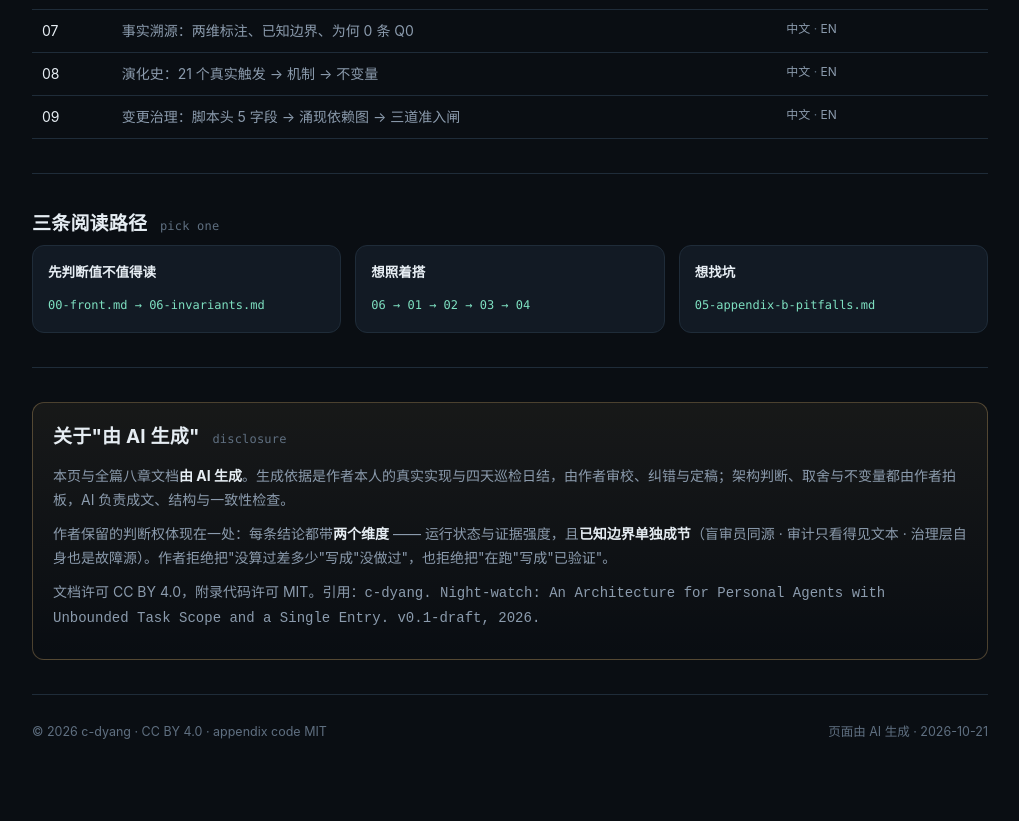
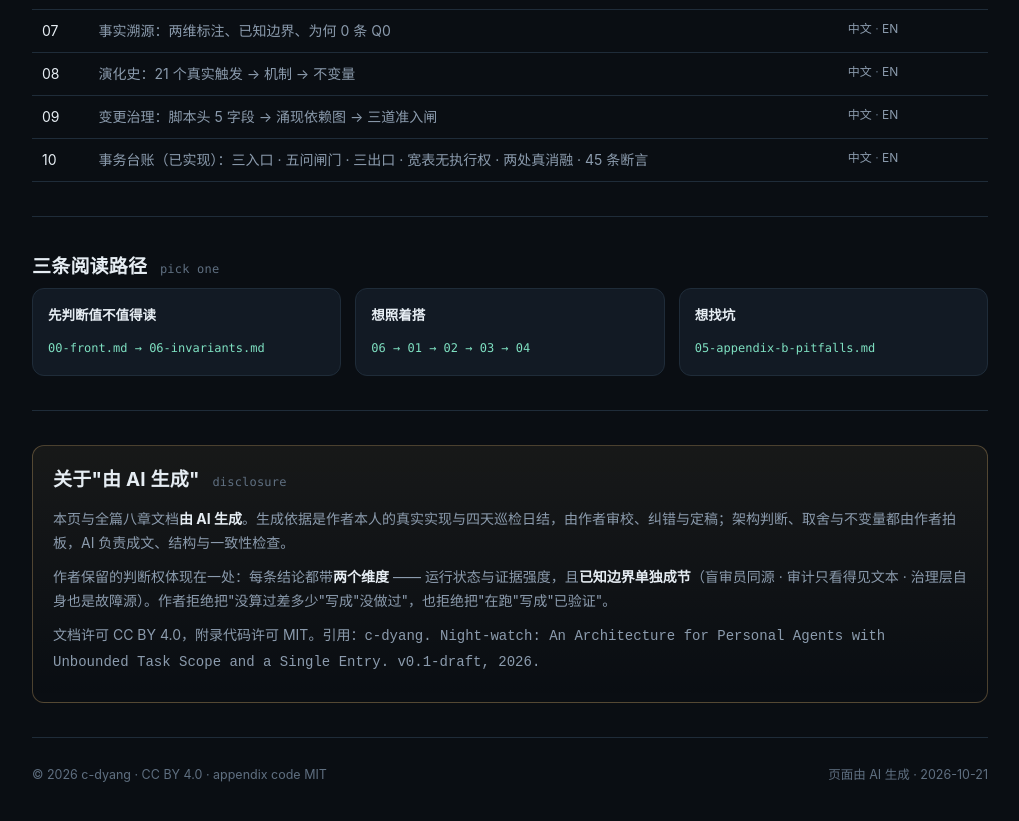
Before and after one commit to c-dyang/night-watch, a plain HTML site: page index.html in a window 1280 px wide. Shown: the part 1700-2521 px from the top of the page, without its empty margins (130-1149 px from the left). Drawn offline with Linux system fonts and the light colour scheme.

Commit message:
docs: add ch.10 'The Ledger (implemented)' (zh/en) + fig6
- 新增 zh/10-ledger.md、en/10-ledger.md：全书首个已实现模块的说明
  · 三入口与硬上限、五问闸门、三个出口、九条内部不变量（I1-I9）
  · I9『宽表无执行权』及其前提（候选 INV-X8）
  · 两处真消融（指纹不含时间桶 20例→7组；自哈希 pop vs 归零）
  · 上线当天四个真实坑、五条已知限制（含 done 分支未验证）
- figures/fig6-ledger-loop.mmd：事件 → 判定 → 提醒/执行 的回环图源
- README：目录新增第 10 卷；状态行注明 6 条 Q2→Q1 提议与 INV-X8 尚未并入总表
- index.html：章节导航新增 10 行

```diff
--- a/index.html
+++ b/index.html
@@ -339,6 +339,12 @@
         <td class="q" lang="en">Change governance: 5-field script headers → emergent graph → three-gate admission</td>
         <td class="pair"><a href="https://github.com/c-dyang/night-watch/blob/main/zh/09-change-gate.md">中文</a> · <a href="https://github.com/c-dyang/night-watch/blob/main/en/09-change-gate.md">EN</a></td>
       </tr>
+      <tr>
+        <td>10</td>
+        <td class="q" lang="zh">事务台账（已实现）：三入口 · 五问闸门 · 三出口 · 宽表无执行权 · 两处真消融 · 45 条断言</td>
+        <td class="q" lang="en">The Ledger (implemented): three entrances · five-question gate · three channels · a loose table has no hands · two real ablations · 45 assertions</td>
+        <td class="pair"><a href="https://github.com/c-dyang/night-watch/blob/main/zh/10-ledger.md">中文</a> · <a href="https://github.com/c-dyang/night-watch/blob/main/en/10-ledger.md">EN</a></td>
+      </tr>
     </tbody>
   </table>
 </section>
```
Also changed, not shown: 4 other files.
